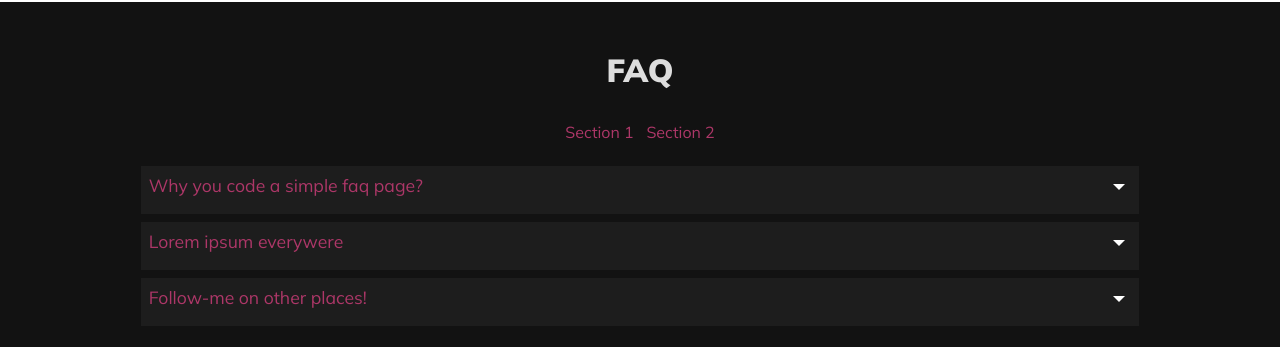
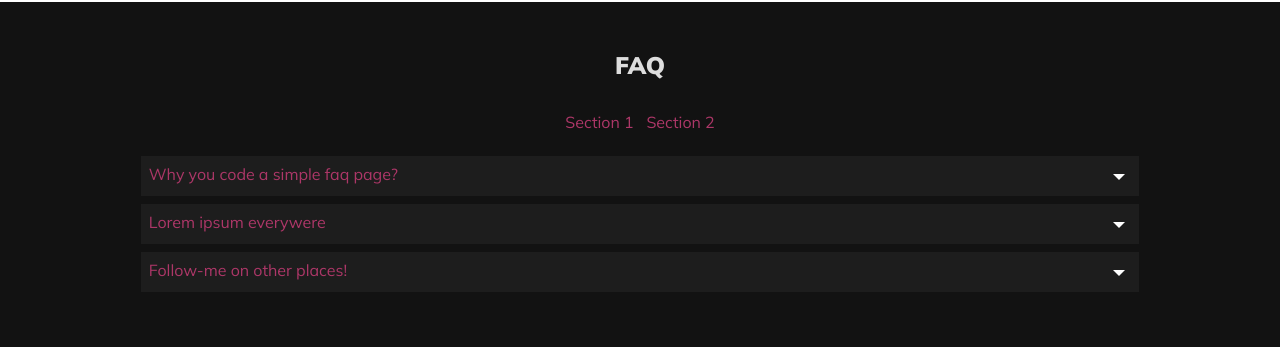
Before and after one commit to nanocarvalho/faq-page, a plain HTML site: page index.html in a window 1280 px wide. Shown: the part 55-402 px from the top of the page. Drawn offline with Linux system fonts and the light colour scheme.

Commit message:
Major changes to the way that I did the faq container, changed to an ul with lis

```diff
--- a/css/main.css
+++ b/css/main.css
@@ -3,6 +3,7 @@
     --less-dark: #1D1D1D;
     --gray: #DDDDDD;
     --white: #fff;
+    --accent: rgb(173, 55, 104);
 }
 
 * {
@@ -25,8 +26,7 @@ li {
 a {
     text-decoration: none;
     font-weight: 400;
-    color: rgb(173, 55, 104);
-    transition: all 0.2s ease-out;
+    color: var(--accent);
 }
 
 a:hover {
@@ -38,9 +38,7 @@ h1, p {
 }
 
 p {
-    line-height: 1.5;
-    display: none;
-    pointer-events: none;
+    line-height: 1.3;
 }
 
 /* Header */
@@ -97,32 +95,33 @@ header nav {
     margin-right: 0.8rem;
 }
 
+/* faq item */
+.faq-item {
+    margin-bottom: 0.5rem;
+}
 /* far title */
+.faq-title, .faq-text {
+    padding: 0.5rem;
+}
+
 .faq-title {
     background-color: var(--less-dark);
-    padding: 0.5rem;
-    margin-bottom: 0.5rem;
+    color: var(--accent);
+    display: flex;
+    justify-content: space-between;
 }
 
-.faq-title > a {
-    display: flex;
-    flex-direction: row-reverse;
-    justify-content: space-between;
+.faq-text {
+    display: none;
+    background-color: var(--less-dark);
     margin-bottom: 0.5rem;
-    font-size: 1.1rem;
-    pointer-events: none;
 }
 
 .faq-text.active {
     display: block;
 }
 
-.social-link {
-    pointer-events: initial;
-}
-
 /* section hide*/
-
 .section-2-container {
     display: none;
 }
--- a/index.html
+++ b/index.html
@@ -10,6 +10,7 @@
     <title>Faq page</title>
 </head>
 <body>
+    <!-- header -->
     <header>
         <div class="logo">
             <img src="./img/logo.svg" alt="">
@@ -22,8 +23,9 @@
             </ul>
         </nav>
     </header>
+    <!-- main secion -->
     <main>
-        <div id="faq" class="faq-container">
+        <section id="faq" class="faq-container">
             <h1>FAQ</h1>
             <nav class="faq-sections-selector">
                 <ul>
@@ -32,40 +34,37 @@
                 </ul>
             </nav>
             <!-- section 1 -->
-            <section class="section-1-container" data-js="section-1">
-                <div class="faq-title">
-                    <a href="#"><img src="./img/arrow-drop.svg" alt="open the accordion">Why you code a simple faq page?</a>
-                    <p class="faq-text">Why not, it's a funny challenge, and a simple one</p>
-                </div>
-                <div class="faq-title">
-                    <a href="#"><img src="./img/arrow-drop.svg" alt="open the accordion">Lorem ipsum everywere</a>
-                    <p class="faq-text">Lorem ipsum dolor sit amet consectetur adipisicing elit. Enim incidunt magni tempore fugiat voluptas maxime ipsa eligendi, soluta beatae libero, id blanditiis delectus impedit sit, unde repellat molestiae autem quos.
-                    Beatae quas rerum similique facere esse qui, eligendi dolorem voluptatum laudantium reiciendis possimus aut sed. Ex ea, quibusdam rerum.</p>
-                </div>
-                <div id="last" class="faq-title">
-                    <!-- just to not go to the top again -->
-                    <a href="#last"><img src="./img/arrow-drop.svg" alt="open the accordion">Follow-me on other places!</a>
-                    <p class="faq-text">I'm kiding, but if you want, my <a class="social-link" href="https://twitter.com/Nanocarvalho_" target="_blank" rel="noopener">Twitter</a> :D</p>
-                </div>
-            </section>
+            <ul class="section-1-container" data-js="section-1">
+                <li class="faq-item">
+                    <p class="faq-title">Why you code a simple faq page? <img src="./img/arrow-drop.svg" alt="open the accordion"></p>
+                    <p class="faq-text">Why not, it's a funny challenge, and a simple one.</p>
+                </li>
+                <li class="faq-item">
+                    <p class="faq-title">Lorem ipsum everywere <img src="./img/arrow-drop.svg" alt="open the accordion"></p>
+                    <p class="faq-text">Lorem ipsum dolor sit amet consectetur adipisicing elit. Enim incidunt magni tempore fugiat voluptas maxime ipsa eli gendi, soluta beatae lbero, id blanditiis delectus impedit sit, unde repellat molestiae autem quos. Beatae quas rerum similique facere esse qui, egendi dolorem voluptatum laudantium reiciendis possimus aut sed. Ex ea, quibusdam rerum.</p>
+                </li>
+                <li class="faq-item">
+                    <p class="faq-title">Follow-me on other places! <img src="./img/arrow-drop.svg" alt="open the accordion"></p>
+                    <p class="faq-text">I'm kiding, but if you want, my <a href="https://twitter.com/Nanocarvalho_" target="_blank" rel="noopener">Twitter</a> :D</p>
+                </li>
+            </ul>
 
             <!-- section 2 -->
-            <section class="section-2-container" data-js="section-2">
-                <div class="faq-title">
-                    <a href="#"><img src="./img/arrow-drop.svg" alt="open the accordion">Lorem ipsum everywere</a>
-                    <p class="faq-text">Lorem ipsum dolor sit amet consectetur adipisicing elit. Enim incidunt magni tempore fugiat voluptas maxime ipsa eligendi, soluta beatae libero, id blanditiis delectus impedit sit, unde repellat molestiae autem quos. Beatae quas rerum similique.</p>
-                </div>
-                <div class="faq-title">
-                    <a href="#"><img src="./img/arrow-drop.svg" alt="open the accordion">Lorem ipsum everywere</a>
-                    <p class="faq-text">Lorem ipsum dolor sit amet consectetur adipisicing elit. Enim incidunt magni tempore fugiat voluptas maxime ipsa eligendi, soluta beatae libero, id blanditiis delectus impedit sit, unde repellat molestiae autem quos.
-                    Beatae quas rerum similique facere esse qui, eligendi dolorem voluptatum laudantium reiciendis possimus aut sed. Ex ea, quibusdam rerum.</p>
-                </div>
-                <div id="last-2" class="faq-title">
-                    <a href="#last-2"><img src="./img/arrow-drop.svg" alt="open the accordion">Lorem ipsum everywere</a>
-                    <p class="faq-text">Lorem ipsum dolor sit amet consectetur adipisicing elit. Enim incidunt magni tempore fugiat voluptas maxime ipsa eligendi, soluta beatae libero, id blanditiis delectus impedit sit, unde repellat molestiae autem quos.</p>
-                </div>
-            </section>
-        </div>
+            <ul class="section-2-container" data-js="section-2">
+                <li class="faq-item">
+                    <p class="faq-title">Lorem ipsum everywere <img src="./img/arrow-drop.svg" alt="open the accordion"></p>
+                    <p class="faq-text">Lorem ipsum dolor sit amet consectetur adipisicing eli t. Enim incidunt magni tempore fugiat voluptas maxime ipsa egendi, soluta beatae bero, id blanditiis delectus impedit sit, unde repellat molestiae autem quos. Beatae quas rerum simili que.</p>
+                </li>
+                <li class="faq-item">
+                    <p class="faq-title">Lorem ipsum everywere <img src="./img/arrow-drop.svg" alt="open the accordion"></p>
+                    <p class="faq-text">Lorem ipsum dolor sit amet consectetur adipisicing eli t. Enim incidunt magni tempore fugiat voluptas maxime ipsa egendi, soluta beatae bero, id blanditiis delectus impedit sit, unde repellat molestiae autem quos. Beatae quas rerum simili que.</p>
+                </li>
+                <li class="faq-item">
+                    <p class="faq-title">Lorem ipsum everywere <img src="./img/arrow-drop.svg" alt="open the accordion"></p>
+                    <p class="faq-text">Lorem ipsum dolor sit amet consectetur adipisicing eli t. Enim incidunt magni tempore fugiat voluptas maxime ipsa egendi, soluta beatae bero, id blanditiis delectus impedit sit, unde repellat molestiae autem quos. Beatae quas rerum simili que.</p>
+                </li>
+            </ul>
+        </section>
     </main>
 </body>
 </html>
--- a/js/app.js
+++ b/js/app.js
@@ -5,12 +5,9 @@ const sectionOne = document.querySelector('[data-js="section-1"]')
 const sectionTwo = document.querySelector('[data-js="section-2"]')
 
 const faqTitleContainer = Array.from(document.querySelectorAll('.faq-title'))
-const faqTitleAnchor = document.querySelectorAll('.faq-title > a')
-
-//There is a bug, because the way I did the title of the faq, the <a> tag is called no listener. So basically I need to redo everything haha. I'll leave to another time.
 
 const openAccordion = event =>  {
-    const text = event.target.querySelector('.faq-text')
+    const text = event.target.parentNode.querySelector('.faq-text')
     const arrowIcon = event.target.querySelector('img')
     arrowIcon.src = "./img/arrow-up.svg"
     text.classList.toggle('active')
```
